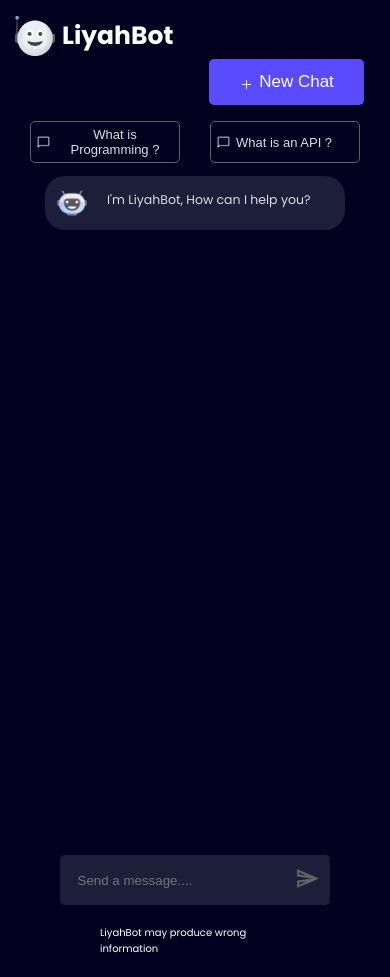
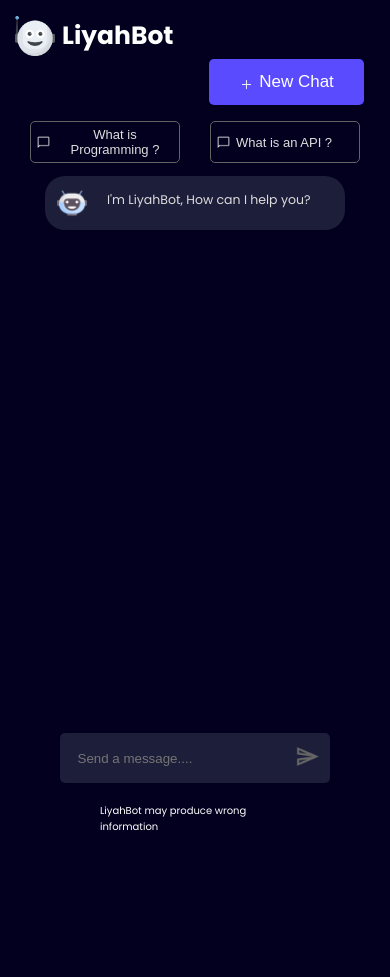
Before and after one commit to Babyliy/chatgpt-clone, a React (Vite) app: page / in a window 390 px wide. After the commit the page ends 855 px from the top, so only its background shows below. Built offline with nearby package versions, Linux system fonts and the light colour scheme; no server answers.

Commit message:
Update App.css

```diff
--- a/src/App.css
+++ b/src/App.css
@@ -167,7 +167,7 @@ body {
 .App{
   display: flex;
   flex-direction: column;
-  height: 100%;
+  height: 88vh;
 }
 .lowerSide{
   display: none;
```
